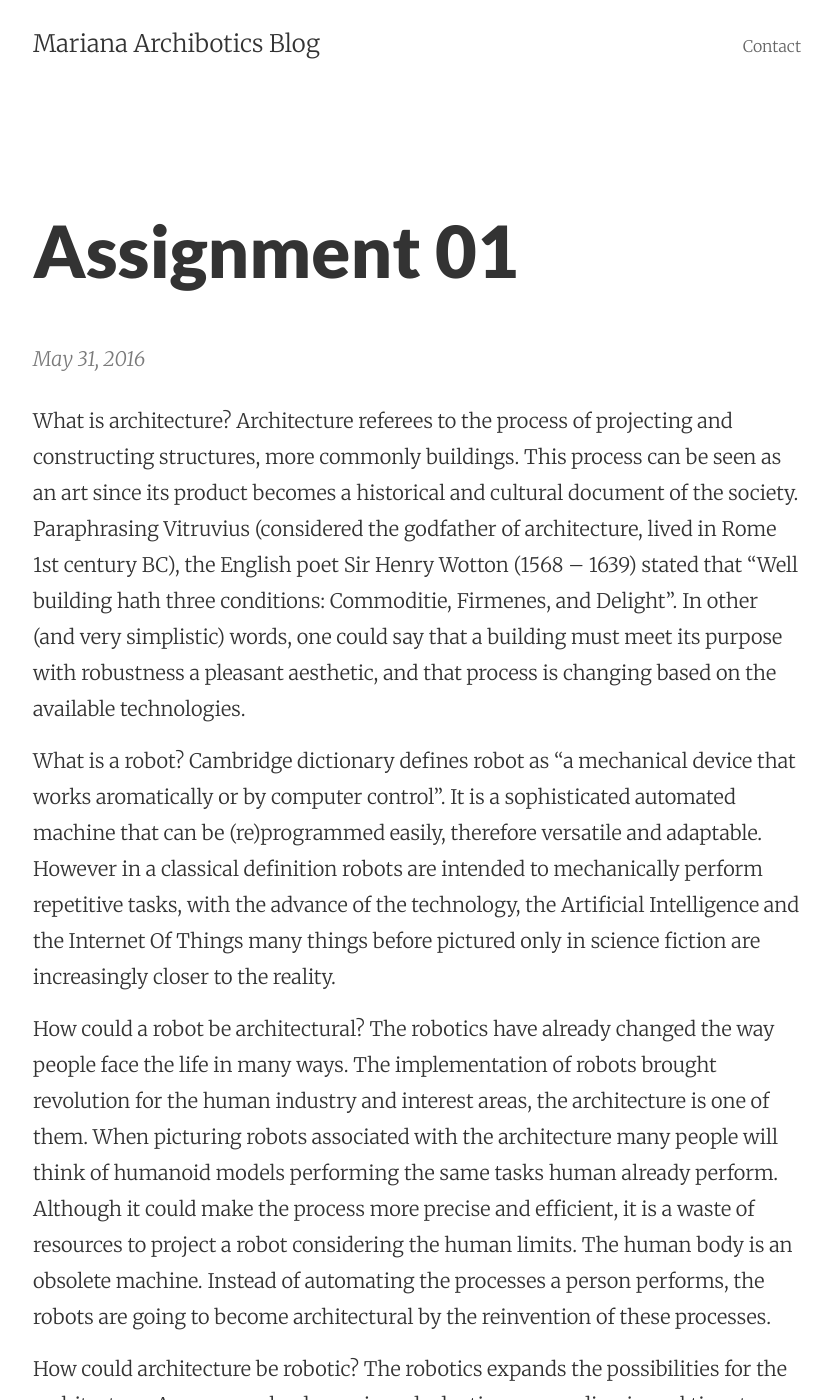
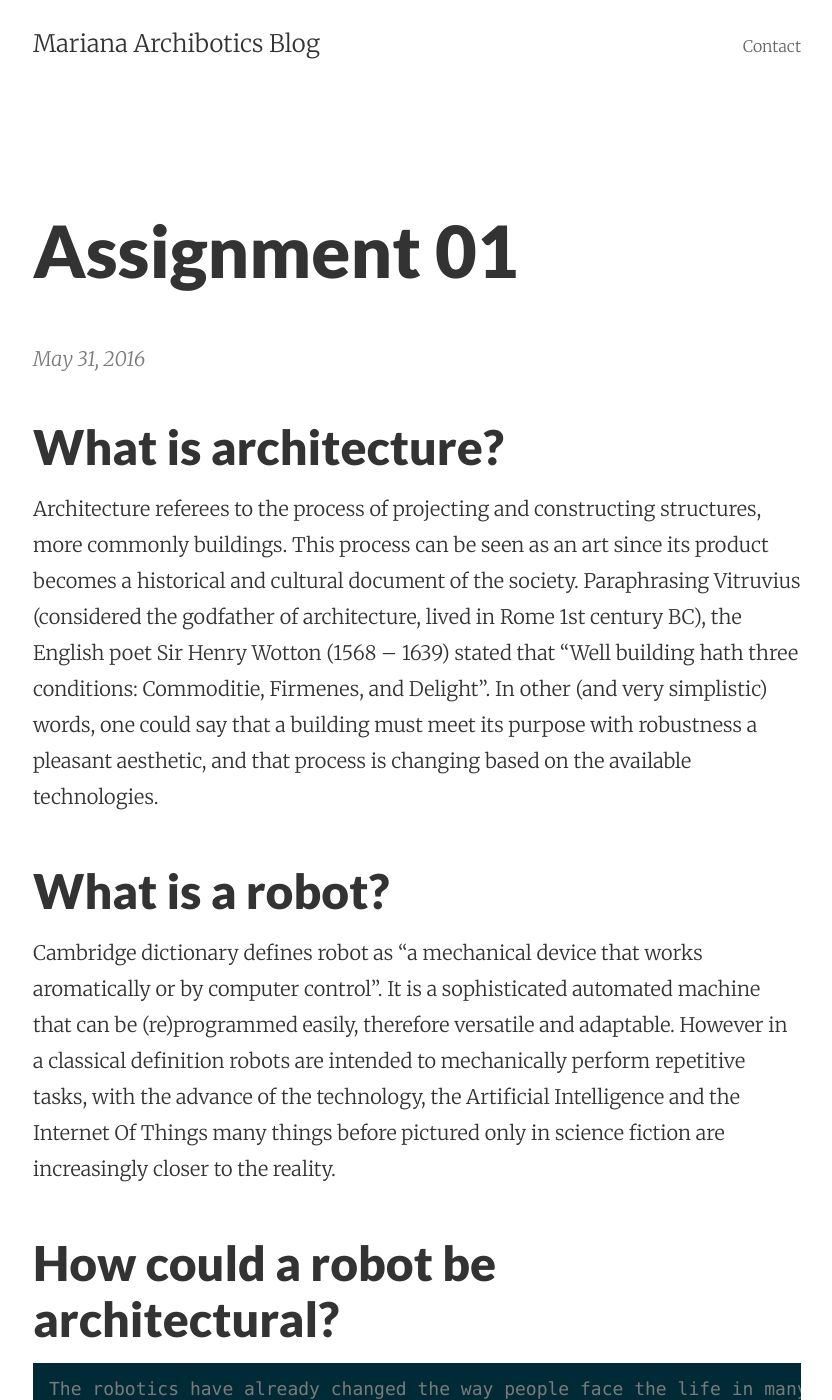
Before and after one commit to marianacasarin/marianacasarin.github.io, a Jekyll site: the page built from _posts/2016-05-31-assignment-01.markdown, in a window 1280 px wide and 1400 px high. Shown: the whole window, without its empty margins (223-1055 px from the left). Built offline with Jekyll 4.4.1, drawn with Linux system fonts in a browser that asks for light colours; some of the changed text lies outside the part shown.

Commit message:
Post update: Assignment 01

```diff
--- a/_posts/2016-05-31-assignment-01.markdown
+++ b/_posts/2016-05-31-assignment-01.markdown
@@ -3,20 +3,27 @@ published: true
 title: Assignment 01
 layout: post
 ---
-What is architecture?
+## What is architecture?
+
 Architecture referees to the process of projecting and constructing structures, more commonly buildings. This process can be seen as an art since its product becomes a historical and cultural document of the society.
 Paraphrasing Vitruvius (considered the godfather of architecture, lived in Rome 1st century BC), the English poet Sir Henry Wotton (1568 – 1639)  stated that "Well building hath three conditions: Commoditie, Firmenes, and Delight". In other (and very simplistic) words, one could say that a building must meet its purpose with robustness a pleasant aesthetic, and that process is changing based on the available technologies.
 
-What is a robot?
+## What is a robot?
+
 Cambridge dictionary defines robot as "a mechanical device that works aromatically or by computer control". It is a sophisticated automated machine that can be (re)programmed easily, therefore versatile and adaptable. However in a classical definition robots are intended to mechanically perform repetitive tasks,  with the advance of the technology, the Artificial Intelligence and the Internet Of Things many things before pictured only in science fiction are increasingly closer to the reality.
 
-How could a robot be architectural?
+## How could a robot be architectural?
+
 	The robotics have already changed the way people face the life in many ways. The implementation of robots brought revolution for the human industry and interest areas, the architecture is one of them. When picturing robots associated with the architecture many people will think of humanoid models performing the same tasks human already perform. Although it could make the process more precise and efficient, it is a waste of resources to project a robot considering the human limits. The human body is an obsolete machine. Instead of automating the processes a person performs, the robots are going to become architectural by the reinvention of these processes.
+[![Minibuilders IAAC](https://www.youtube.com/watch?v=ZmKH7gK-xWo/0.jpg)](https://www.youtube.com/watch?v=ZmKH7gK-xWo "Minibuilders IAAC")
 
 
 
-How could architecture be robotic?
+## How could architecture be robotic?
+
 	The robotics expands the possibilities for the architecture. A space can be dynamic and adaptive, responding in real time to variations at the environment or the user behavior and wills.
+
+[![World's biggest car delivery center Video Reuters](https://www.youtube.com/watch?v=o0-b-D6TCpY/0.jpg)](https://www.youtube.com/watch?v=o0-b-D6TCpY "World's biggest car delivery center Video Reuters")
 
 
 
@@ -26,6 +33,6 @@ Funk & Wagnalls New World Encyclopedia. Architecture. 1p. 1, 2016.
 
 TILGHMAN, Benjamin. Reflections on Aesthetic Judgment and other Essays. Chapter 9: Architecture, Expression and the Understanding of a Culture. p. 95, 2006.
 
-Cambridge Dictionaries Online. robot. Available at: <http://dictionary.cambridge.org/us/dictionary/english/robot> Accessed 28 May 2016
+Cambridge Dictionaries Online. robot. Available at: [http://dictionary.cambridge.org/us/dictionary/english/robot] Accessed 28 May 2016
 
-NOVIKOV, Petr. Robohub. Architectural robotics: The shape of the robots that will shape your home. Available at: <http://robohub.org/architectural-robotics-shape-of-the-robots-that-will-shape-your-home-in-dom-reconfigurable-spaces/> Accessed 28 May 2016
+NOVIKOV, Petr. Robohub. Architectural robotics: The shape of the robots that will shape your home. Available at: [http://robohub.org/architectural-robotics-shape-of-the-robots-that-will-shape-your-home-in-dom-reconfigurable-spaces/] Accessed 28 May 2016
```
